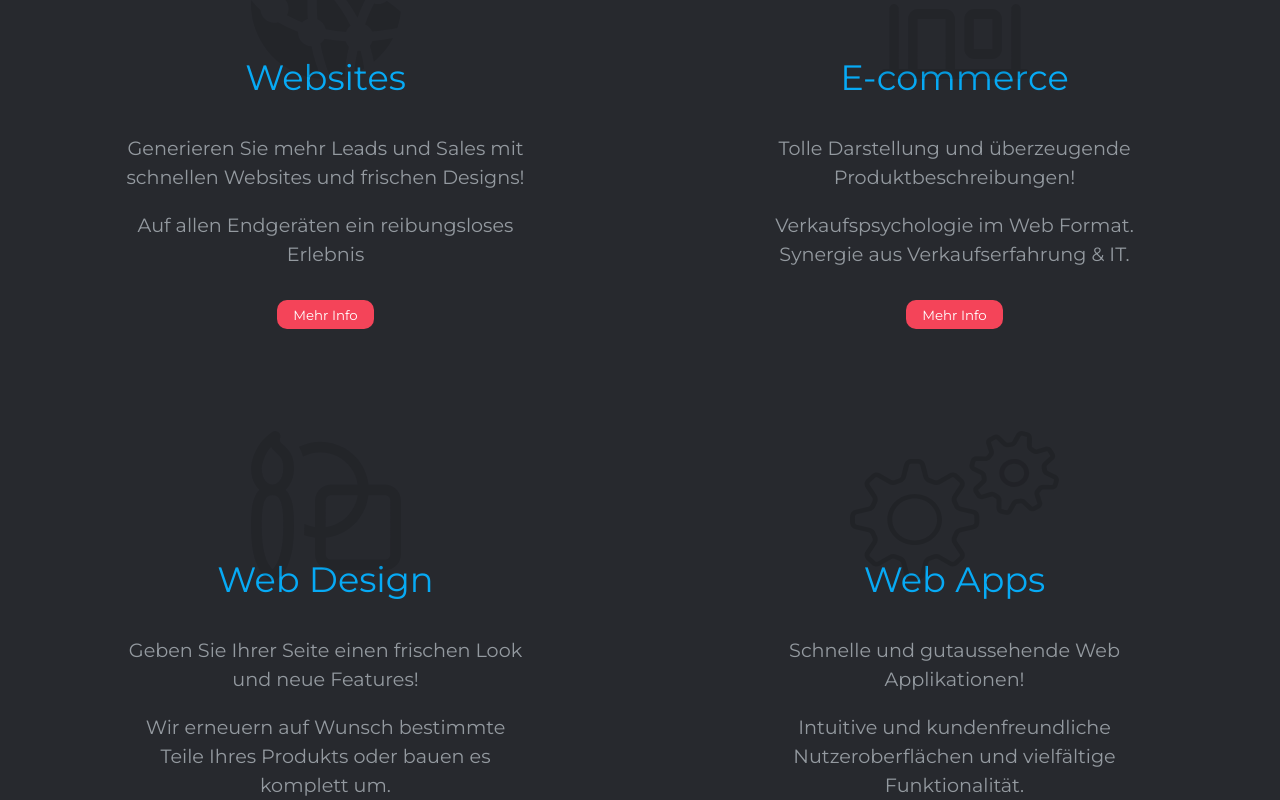
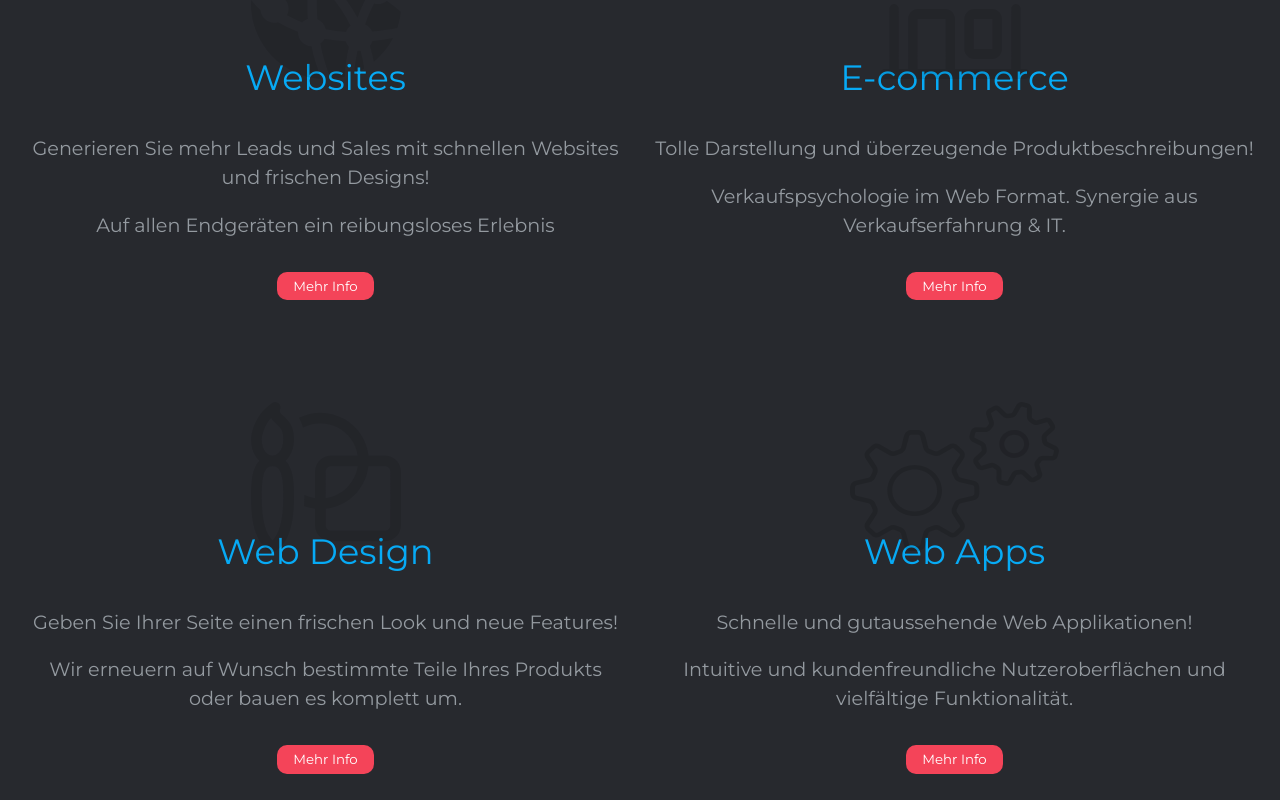
Before and after one commit to Artur-SE/Portfolio-Website, a React (Create React App) app: page / in a window 1280 px wide. Shown: the part 1160-1960 px from the top of the page. Built offline with nearby package versions, Linux system fonts and the light colour scheme.

Commit message:
Modal optimized

```diff
--- a/src/components/Service.js
+++ b/src/components/Service.js
@@ -11,16 +11,17 @@
   image,
 }) => {
   const [showModal, setShowModal] = useState(false);
-
   // Return -----------------------------------------------------------------
   return (
     <StyledService>
       <div className="service">
         <img src={image} alt={name} />
         <h2>{name}</h2>
+        <div>
           <p>{description1}</p>
           <br />
           <p>{description2}</p>
+        </div>
       </div>
       <div>
         <button
@@ -32,13 +33,17 @@
       </div>
       {showModal && (
         <div className="fullDescription">
+          <div className="fullDescription-container">
             <p>{fullDescription}</p>
+          </div>
+          <div>
             <button
               className="btn-secondary"
-            onClick={() => setShowModal(!showModal)}
+              onClick={() => setShowModal(false)}
             >
               Schließen
             </button>
+          </div>
         </div>
       )}
     </StyledService>
@@ -69,11 +74,31 @@
   .fullDescription {
     background-color: var(--backgroundColor2);
     position: fixed;
-    width: 80%;
-    height: 80%;
+    width: 90vw;
+    max-width: 90vw;
+    max-height: 70vh;
     left: 50%;
     top: 50%;
     transform: translate(-50%, -50%);
+    z-index: 1;
+    border: 2px solid var(--primaryColor);
+    border-radius: 10px;
+    overflow-y: auto;
+
+    p {
+      font-size: 1rem;
+      line-height: 2rem;
+    }
+  }
+  @media (min-width: 1023px) {
+    p {
+      max-width: 600px;
+    }
+    .fullDescription {
+      padding: 3rem;
+      width: auto;
+      height: auto;
+    }
   }
 `;
 // --------------------------------------------------------------------------
```
Lines whose indentation alone changed are shown as unchanged.
